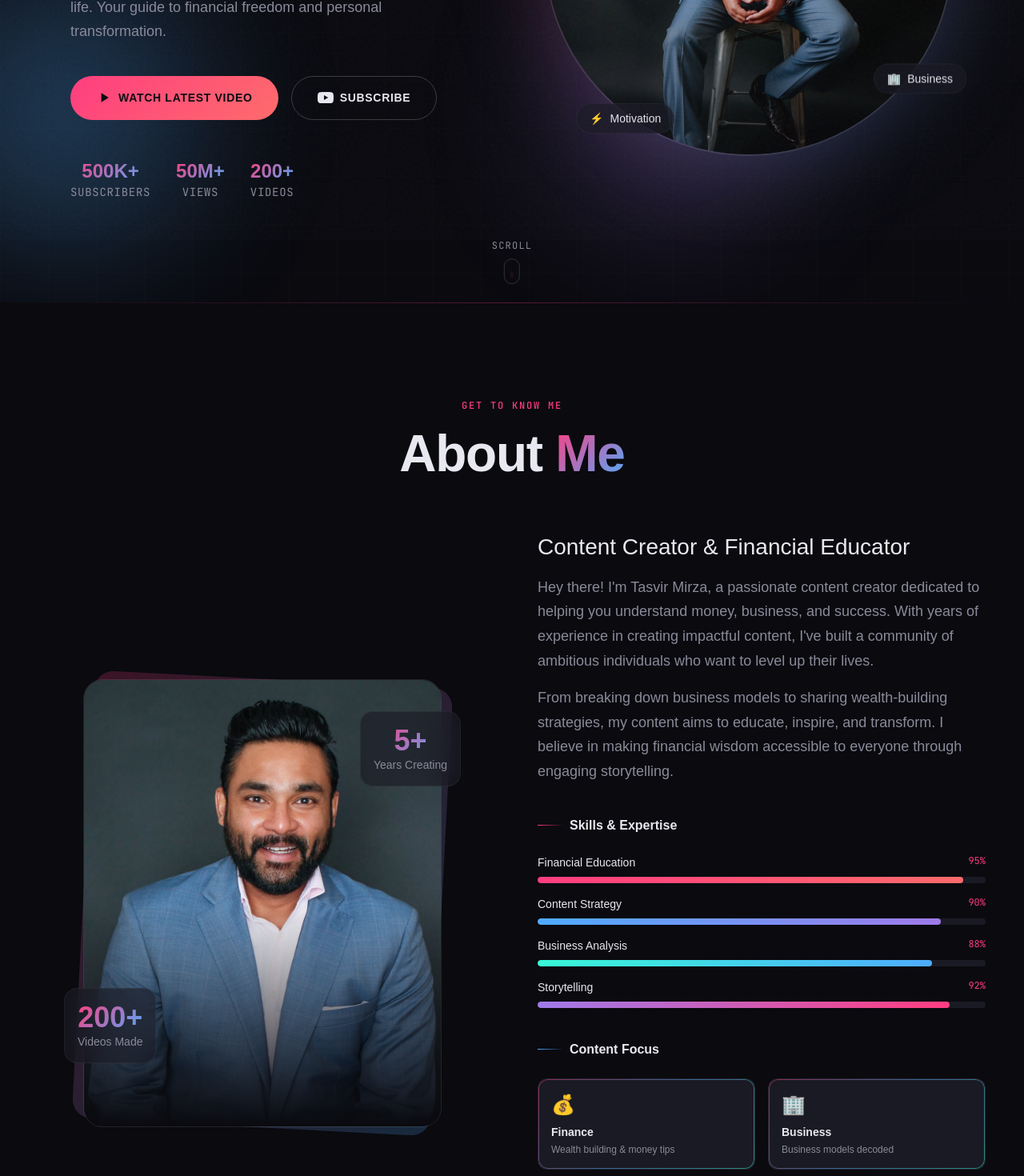
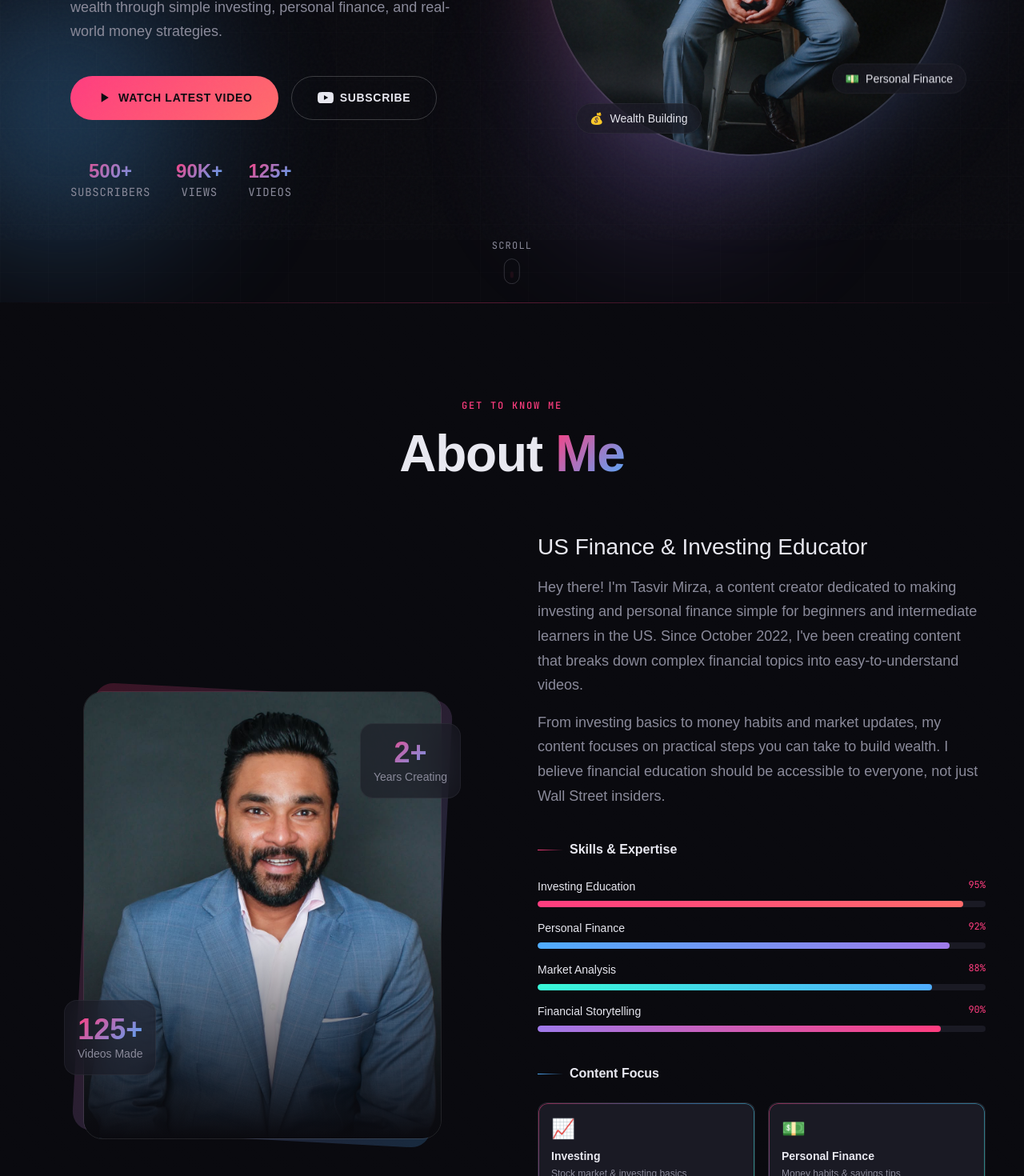
Before and after one commit to biplab85/tasvir-mirza, a Next.js app: page / in a window 1280 px wide. Shown: the part 500-1970 px from the top of the page at 80% size. Built offline with nearby package versions, Linux system fonts and the light colour scheme; a web font is replaced by a local one.

Commit message:
remove scroller bar and update content

```diff
--- a/src/app/globals.css
+++ b/src/app/globals.css
@@ -31,22 +31,14 @@ body {
   overflow-x: hidden;
 }
 
-/* Custom Scrollbar */
-::-webkit-scrollbar {
-  width: 8px;
+/* Hide Scrollbar */
+html {
+  scrollbar-width: none; /* Firefox */
+  -ms-overflow-style: none; /* IE and Edge */
 }
 
-::-webkit-scrollbar-track {
-  background: var(--obsidian);
-}
-
-::-webkit-scrollbar-thumb {
-  background: linear-gradient(180deg, var(--neon-pink), var(--electric-blue));
-  border-radius: 4px;
-}
-
-::-webkit-scrollbar-thumb:hover {
-  background: linear-gradient(180deg, var(--neon-coral), var(--cyber-purple));
+::-webkit-scrollbar {
+  display: none; /* Chrome, Safari, Opera */
 }
 
 /* Selection */
--- a/src/components/About.tsx
+++ b/src/components/About.tsx
@@ -5,17 +5,17 @@ import { motion, useInView } from 'framer-motion'
 import Image from 'next/image'
 
 const skills = [
-  { name: 'Financial Education', level: 95, color: 'from-neon-pink to-neon-coral' },
-  { name: 'Content Strategy', level: 90, color: 'from-electric-blue to-cyber-purple' },
-  { name: 'Business Analysis', level: 88, color: 'from-mint-glow to-electric-blue' },
-  { name: 'Storytelling', level: 92, color: 'from-cyber-purple to-neon-pink' },
+  { name: 'Investing Education', level: 95, color: 'from-neon-pink to-neon-coral' },
+  { name: 'Personal Finance', level: 92, color: 'from-electric-blue to-cyber-purple' },
+  { name: 'Market Analysis', level: 88, color: 'from-mint-glow to-electric-blue' },
+  { name: 'Financial Storytelling', level: 90, color: 'from-cyber-purple to-neon-pink' },
 ]
 
 const contentFocus = [
-  { icon: '💰', title: 'Finance', description: 'Wealth building & money tips' },
-  { icon: '🏢', title: 'Business', description: 'Business models decoded' },
-  { icon: '⚡', title: 'Motivation', description: 'Transform your mindset' },
-  { icon: '🎯', title: 'Lifestyle', description: 'Level up your life' },
+  { icon: '📈', title: 'Investing', description: 'Stock market & investing basics' },
+  { icon: '💵', title: 'Personal Finance', description: 'Money habits & savings tips' },
+  { icon: '📊', title: 'Market Updates', description: 'Latest financial trends' },
+  { icon: '💰', title: 'Wealth Building', description: 'Practical income strategies' },
 ]
 
 export default function About() {
@@ -79,7 +79,7 @@ export default function About() {
                 transition={{ duration: 0.5, delay: 0.6, type: 'spring' }}
                 className="absolute -right-6 top-10 glass rounded-2xl p-4 text-center"
               >
-                <div className="font-display text-4xl font-bold gradient-text">5+</div>
+                <div className="font-display text-4xl font-bold gradient-text">2+</div>
                 <div className="text-silver text-sm font-heading">Years Creating</div>
               </motion.div>
 
@@ -90,7 +90,7 @@ export default function About() {
                 transition={{ duration: 0.5, delay: 0.8, type: 'spring' }}
                 className="absolute -left-6 bottom-20 glass rounded-2xl p-4 text-center"
               >
-                <div className="font-display text-4xl font-bold gradient-text">200+</div>
+                <div className="font-display text-4xl font-bold gradient-text">125+</div>
                 <div className="text-silver text-sm font-heading">Videos Made</div>
               </motion.div>
             </div>
@@ -105,18 +105,18 @@ export default function About() {
             {/* Bio */}
             <div className="mb-10">
               <h3 className="text-subheading text-pearl mb-4">
-                Content Creator & Financial Educator
+                US Finance & Investing Educator
               </h3>
               <p className="text-body mb-4">
-                Hey there! I&apos;m Tasvir Mirza, a passionate content creator dedicated to
-                helping you understand money, business, and success. With years of experience
-                in creating impactful content, I&apos;ve built a community of ambitious individuals
-                who want to level up their lives.
+                Hey there! I&apos;m Tasvir Mirza, a content creator dedicated to making
+                investing and personal finance simple for beginners and intermediate learners
+                in the US. Since October 2022, I&apos;ve been creating content that breaks down
+                complex financial topics into easy-to-understand videos.
               </p>
               <p className="text-body">
-                From breaking down business models to sharing wealth-building strategies, my content
-                aims to educate, inspire, and transform. I believe in making financial wisdom
-                accessible to everyone through engaging storytelling.
+                From investing basics to money habits and market updates, my content focuses on
+                practical steps you can take to build wealth. I believe financial education
+                should be accessible to everyone, not just Wall Street insiders.
               </p>
             </div>
 
--- a/src/components/Categories.tsx
+++ b/src/components/Categories.tsx
@@ -7,60 +7,60 @@ const categories = [
   {
     icon: (
       <svg className="w-10 h-10" viewBox="0 0 24 24" fill="none" stroke="currentColor" strokeWidth="1.5">
-        <path d="M12 8c-1.657 0-3 .895-3 2s1.343 2 3 2 3 .895 3 2-1.343 2-3 2m0-8c1.11 0 2.08.402 2.599 1M12 8V7m0 1v8m0 0v1m0-1c-1.11 0-2.08-.402-2.599-1M21 12a9 9 0 11-18 0 9 9 0 0118 0z" strokeLinecap="round" strokeLinejoin="round"/>
+        <path d="M13 7h8m0 0v8m0-8l-8 8-4-4-6 6" strokeLinecap="round" strokeLinejoin="round"/>
       </svg>
     ),
-    title: 'Finance',
-    description: 'Smart money management, wealth building strategies, and financial wisdom for everyday life.',
-    videoCount: 45,
+    title: 'Investing Basics',
+    description: 'Stock market fundamentals, ETFs, index funds, and getting started with investing.',
+    videoCount: 35,
     color: 'from-neon-pink to-neon-coral',
     bgColor: 'bg-neon-pink/10',
   },
   {
     icon: (
       <svg className="w-10 h-10" viewBox="0 0 24 24" fill="none" stroke="currentColor" strokeWidth="1.5">
-        <path d="M19 21V5a2 2 0 00-2-2H7a2 2 0 00-2 2v16m14 0h2m-2 0h-5m-9 0H3m2 0h5M9 7h1m-1 4h1m4-4h1m-1 4h1m-5 10v-5a1 1 0 011-1h2a1 1 0 011 1v5m-4 0h4" strokeLinecap="round" strokeLinejoin="round"/>
+        <path d="M12 8c-1.657 0-3 .895-3 2s1.343 2 3 2 3 .895 3 2-1.343 2-3 2m0-8c1.11 0 2.08.402 2.599 1M12 8V7m0 1v8m0 0v1m0-1c-1.11 0-2.08-.402-2.599-1M21 12a9 9 0 11-18 0 9 9 0 0118 0z" strokeLinecap="round" strokeLinejoin="round"/>
       </svg>
     ),
-    title: 'Business',
-    description: 'Business models, entrepreneurship insights, and corporate strategies decoded.',
-    videoCount: 32,
+    title: 'Personal Finance',
+    description: 'Budgeting, saving strategies, and managing your money effectively.',
+    videoCount: 30,
     color: 'from-electric-blue to-cyber-purple',
     bgColor: 'bg-electric-blue/10',
   },
   {
     icon: (
       <svg className="w-10 h-10" viewBox="0 0 24 24" fill="none" stroke="currentColor" strokeWidth="1.5">
-        <path d="M13 10V3L4 14h7v7l9-11h-7z" strokeLinecap="round" strokeLinejoin="round"/>
+        <path d="M9 19v-6a2 2 0 00-2-2H5a2 2 0 00-2 2v6a2 2 0 002 2h2a2 2 0 002-2zm0 0V9a2 2 0 012-2h2a2 2 0 012 2v10m-6 0a2 2 0 002 2h2a2 2 0 002-2m0 0V5a2 2 0 012-2h2a2 2 0 012 2v14a2 2 0 01-2 2h-2a2 2 0 01-2-2z" strokeLinecap="round" strokeLinejoin="round"/>
       </svg>
     ),
-    title: 'Motivation',
-    description: 'Personal transformation, mindset shifts, and achieving your goals faster.',
-    videoCount: 38,
+    title: 'Market Updates',
+    description: 'Latest financial news, market trends, and what they mean for your portfolio.',
+    videoCount: 25,
     color: 'from-mint-glow to-electric-blue',
     bgColor: 'bg-mint-glow/10',
   },
   {
     icon: (
       <svg className="w-10 h-10" viewBox="0 0 24 24" fill="none" stroke="currentColor" strokeWidth="1.5">
-        <path d="M3 12l2-2m0 0l7-7 7 7M5 10v10a1 1 0 001 1h3m10-11l2 2m-2-2v10a1 1 0 01-1 1h-3m-6 0a1 1 0 001-1v-4a1 1 0 011-1h2a1 1 0 011 1v4a1 1 0 001 1m-6 0h6" strokeLinecap="round" strokeLinejoin="round"/>
+        <path d="M17 9V7a2 2 0 00-2-2H5a2 2 0 00-2 2v6a2 2 0 002 2h2m2 4h10a2 2 0 002-2v-6a2 2 0 00-2-2H9a2 2 0 00-2 2v6a2 2 0 002 2zm7-5a2 2 0 11-4 0 2 2 0 014 0z" strokeLinecap="round" strokeLinejoin="round"/>
       </svg>
     ),
-    title: 'Lifestyle',
-    description: 'American dream reality, life lessons, and navigating modern challenges.',
-    videoCount: 28,
+    title: 'Money Habits',
+    description: 'Building wealth mindset, daily habits, and practical money management tips.',
+    videoCount: 20,
     color: 'from-cyber-purple to-neon-pink',
     bgColor: 'bg-cyber-purple/10',
   },
   {
     icon: (
       <svg className="w-10 h-10" viewBox="0 0 24 24" fill="none" stroke="currentColor" strokeWidth="1.5">
-        <path d="M9.663 17h4.673M12 3v1m6.364 1.636l-.707.707M21 12h-1M4 12H3m3.343-5.657l-.707-.707m2.828 9.9a5 5 0 117.072 0l-.548.547A3.374 3.374 0 0014 18.469V19a2 2 0 11-4 0v-.531c0-.895-.356-1.754-.988-2.386l-.548-.547z" strokeLinecap="round" strokeLinejoin="round"/>
+        <path d="M12 8v13m0-13V6a2 2 0 112 2h-2zm0 0V5.5A2.5 2.5 0 109.5 8H12zm-7 4h14M5 12a2 2 0 110-4h14a2 2 0 110 4M5 12v7a2 2 0 002 2h10a2 2 0 002-2v-7" strokeLinecap="round" strokeLinejoin="round"/>
       </svg>
     ),
-    title: 'Success Secrets',
-    description: 'Hidden strategies the wealthy use, and actionable steps to level up.',
-    videoCount: 25,
+    title: 'Savings Strategies',
+    description: 'Emergency funds, savings goals, and practical steps to save more money.',
+    videoCount: 8,
     color: 'from-neon-coral to-mint-glow',
     bgColor: 'bg-neon-coral/10',
   },
@@ -70,9 +70,9 @@ const categories = [
         <path d="M9 12l2 2 4-4m5.618-4.016A11.955 11.955 0 0112 2.944a11.955 11.955 0 01-8.618 3.04A12.02 12.02 0 003 9c0 5.591 3.824 10.29 9 11.622 5.176-1.332 9-6.03 9-11.622 0-1.042-.133-2.052-.382-3.016z" strokeLinecap="round" strokeLinejoin="round"/>
       </svg>
     ),
-    title: 'Side Hustles',
-    description: 'Income streams, passive income ideas, and building multiple revenue sources.',
-    videoCount: 22,
+    title: 'Income Strategies',
+    description: 'Ways to increase your income, side income ideas, and earning potential.',
+    videoCount: 7,
     color: 'from-electric-blue to-mint-glow',
     bgColor: 'bg-electric-blue/10',
   },
@@ -112,8 +112,8 @@ export default function Categories() {
             Content <span className="gradient-text">Categories</span>
           </h2>
           <p className="text-body max-w-2xl mx-auto">
-            Explore my diverse range of content. From finance and business insights to motivation
-            and lifestyle tips, there&apos;s something for everyone looking to level up.
+            Explore my content focused on US finance and investing. From investing basics to
+            practical money strategies, everything you need to start building wealth.
           </p>
         </motion.div>
 
--- a/src/components/Contact.tsx
+++ b/src/components/Contact.tsx
@@ -124,8 +124,8 @@ export default function Contact() {
             Let&apos;s <span className="gradient-text">Collaborate</span>
           </h2>
           <p className="text-body max-w-2xl mx-auto">
-            Interested in working together? Have a question or just want to say hi?
-            I&apos;d love to hear from you. Let&apos;s create something amazing.
+            Have questions about investing or personal finance? Want to collaborate?
+            I&apos;d love to hear from you. Let&apos;s connect.
           </p>
         </motion.div>
 
@@ -353,7 +353,7 @@ export default function Contact() {
                     Brand Collaborations
                   </h4>
                   <p className="text-silver text-sm mb-3">
-                    Looking to partner on sponsored content, product reviews, or brand campaigns?
+                    Looking to partner on finance-related sponsored content or brand campaigns?
                   </p>
                   <a
                     href="mailto:business@tasvirmirza.com"
--- a/src/components/FeaturedVideos.tsx
+++ b/src/components/FeaturedVideos.tsx
@@ -165,8 +165,8 @@ export default function FeaturedVideos() {
             Featured <span className="gradient-text">Videos</span>
           </h2>
           <p className="text-body max-w-2xl mx-auto">
-            Check out my latest and most popular videos. From business insights to financial wisdom,
-            there&apos;s something for everyone looking to level up.
+            Check out my latest videos on investing, personal finance, and building wealth.
+            Simple strategies for beginners and intermediate investors in the US.
           </p>
         </motion.div>
 
--- a/src/components/Footer.tsx
+++ b/src/components/Footer.tsx
@@ -50,8 +50,8 @@ export default function Footer() {
               </span>
             </a>
             <p className="text-silver text-sm mb-6 max-w-xs">
-              Content creator, tech enthusiast, and digital storyteller bringing you
-              the best in tech reviews and tutorials.
+              Finance educator helping beginners in the US build wealth through
+              investing basics, personal finance tips, and practical money strategies.
             </p>
 
             {/* Subscribe Button */}
--- a/src/components/Hero.tsx
+++ b/src/components/Hero.tsx
@@ -134,8 +134,8 @@ export default function Hero() {
               transition={{ duration: 0.8, delay: 0.4 }}
               className="text-body max-w-lg mx-auto lg:mx-0 mb-10"
             >
-              Helping you master money, decode business, and level up your life.
-              Your guide to financial freedom and personal transformation.
+              Helping beginners and intermediate investors in the US build wealth through
+              simple investing, personal finance, and real-world money strategies.
             </motion.p>
 
             {/* CTA Buttons */}
@@ -184,9 +184,9 @@ export default function Hero() {
               className="flex items-center gap-8 mt-12 justify-center lg:justify-start"
             >
               {[
-                { value: '500K+', label: 'Subscribers' },
-                { value: '50M+', label: 'Views' },
-                { value: '200+', label: 'Videos' },
+                { value: '500+', label: 'Subscribers' },
+                { value: '90K+', label: 'Views' },
+                { value: '125+', label: 'Videos' },
               ].map((stat, index) => (
                 <div key={index} className="text-center">
                   <div className="font-display text-2xl font-bold gradient-text">{stat.value}</div>
@@ -249,7 +249,7 @@ export default function Hero() {
                 transition={{ duration: 3, repeat: Infinity, ease: 'easeInOut' }}
               >
                 <span className="text-sm font-heading font-medium flex items-center gap-2">
-                  <span className="text-neon-coral">💰</span> Finance
+                  <span className="text-neon-coral">📈</span> Investing
                 </span>
               </motion.div>
 
@@ -259,7 +259,7 @@ export default function Hero() {
                 transition={{ duration: 3.5, repeat: Infinity, ease: 'easeInOut', delay: 0.5 }}
               >
                 <span className="text-sm font-heading font-medium flex items-center gap-2">
-                  <span className="text-electric-blue">🏢</span> Business
+                  <span className="text-electric-blue">💵</span> Personal Finance
                 </span>
               </motion.div>
 
@@ -269,7 +269,7 @@ export default function Hero() {
                 transition={{ duration: 4, repeat: Infinity, ease: 'easeInOut', delay: 1 }}
               >
                 <span className="text-sm font-heading font-medium flex items-center gap-2">
-                  <span className="text-mint-glow">⚡</span> Motivation
+                  <span className="text-mint-glow">💰</span> Wealth Building
                 </span>
               </motion.div>
             </div>
--- a/src/components/Newsletter.tsx
+++ b/src/components/Newsletter.tsx
@@ -81,8 +81,8 @@ export default function Newsletter() {
               Stay <span className="gradient-text">Updated</span>
             </h2>
             <p className="text-body max-w-xl mx-auto mb-8">
-              Get exclusive content, early access to videos, behind-the-scenes updates,
-              and tech tips delivered straight to your inbox. No spam, just pure value.
+              Get exclusive investing tips, early access to videos, behind-the-scenes updates,
+              and personal finance insights delivered straight to your inbox. No spam, just value.
             </p>
           </motion.div>
 
@@ -166,8 +166,8 @@ export default function Newsletter() {
           >
             {[
               { icon: '🎬', text: 'Early Video Access' },
-              { icon: '💡', text: 'Exclusive Tech Tips' },
-              { icon: '🎁', text: 'Giveaways & Perks' },
+              { icon: '💡', text: 'Investing Tips' },
+              { icon: '📊', text: 'Market Insights' },
             ].map((perk, index) => (
               <div
                 key={index}
@@ -201,11 +201,11 @@ export default function Newsletter() {
                 />
               ))}
               <div className="w-8 h-8 rounded-full border-2 border-graphite bg-gradient-to-br from-neon-pink to-electric-blue flex items-center justify-center text-xs font-bold text-void">
-                +5K
+                +500
               </div>
             </div>
             <span className="text-sm text-silver">
-              Join <span className="text-pearl font-medium">5,000+</span> subscribers
+              Join <span className="text-pearl font-medium">500+</span> subscribers
             </span>
           </motion.div>
         </motion.div>
--- a/src/components/Stats.tsx
+++ b/src/components/Stats.tsx
@@ -5,7 +5,7 @@ import { motion, useInView, useSpring, useTransform } from 'framer-motion'
 
 const stats = [
   {
-    value: 500000,
+    value: 506,
     suffix: '+',
     label: 'Subscribers',
     icon: (
@@ -14,11 +14,11 @@ const stats = [
         <path d="M9.545 15.568V8.432L15.818 12l-6.273 3.568z" fill="#0a0a0f"/>
       </svg>
     ),
-    description: 'Growing community of tech enthusiasts',
+    description: 'Growing community of finance enthusiasts',
     color: 'from-neon-pink to-neon-coral',
   },
   {
-    value: 50000000,
+    value: 90386,
     suffix: '+',
     label: 'Total Views',
     icon: (
@@ -26,11 +26,11 @@ const stats = [
         <path d="M12 4.5C7 4.5 2.73 7.61 1 12c1.73 4.39 6 7.5 11 7.5s9.27-3.11 11-7.5c-1.73-4.39-6-7.5-11-7.5zM12 17c-2.76 0-5-2.24-5-5s2.24-5 5-5 5 2.24 5 5-2.24 5-5 5zm0-8c-1.66 0-3 1.34-3 3s1.34 3 3 3 3-1.34 3-3-1.34-3-3-3z"/>
       </svg>
     ),
-    description: 'Minutes of content watched worldwide',
+    description: 'Financial education content watched',
     color: 'from-electric-blue to-cyber-purple',
   },
   {
-    value: 230,
+    value: 125,
     suffix: '+',
     label: 'Videos',
     icon: (
@@ -38,19 +38,19 @@ const stats = [
         <path d="M18 4l2 4h-3l-2-4h-2l2 4h-3l-2-4H8l2 4H7L5 4H4c-1.1 0-1.99.9-1.99 2L2 18c0 1.1.9 2 2 2h16c1.1 0 2-.9 2-2V4h-4z"/>
       </svg>
     ),
-    description: 'High-quality videos and counting',
+    description: 'Investing & finance videos created',
     color: 'from-mint-glow to-electric-blue',
   },
   {
-    value: 45,
+    value: 2,
     suffix: '+',
-    label: 'Collaborations',
+    label: 'Years Creating',
     icon: (
       <svg className="w-8 h-8" viewBox="0 0 24 24" fill="currentColor">
-        <path d="M16 11c1.66 0 2.99-1.34 2.99-3S17.66 5 16 5c-1.66 0-3 1.34-3 3s1.34 3 3 3zm-8 0c1.66 0 2.99-1.34 2.99-3S9.66 5 8 5C6.34 5 5 6.34 5 8s1.34 3 3 3zm0 2c-2.33 0-7 1.17-7 3.5V19h14v-2.5c0-2.33-4.67-3.5-7-3.5zm8 0c-.29 0-.62.02-.97.05 1.16.84 1.97 1.97 1.97 3.45V19h6v-2.5c0-2.33-4.67-3.5-7-3.5z"/>
+        <path d="M19 3h-1V1h-2v2H8V1H6v2H5c-1.11 0-1.99.9-1.99 2L3 19c0 1.1.89 2 2 2h14c1.1 0 2-.9 2-2V5c0-1.1-.9-2-2-2zm0 16H5V8h14v11zM9 10H7v2h2v-2zm4 0h-2v2h2v-2zm4 0h-2v2h2v-2zm-8 4H7v2h2v-2zm4 0h-2v2h2v-2zm4 0h-2v2h2v-2z"/>
       </svg>
     ),
-    description: 'Brand and creator partnerships',
+    description: 'Creating content since October 2022',
     color: 'from-cyber-purple to-neon-pink',
   },
 ]
@@ -148,7 +148,7 @@ export default function Stats() {
             Channel <span className="gradient-text">Statistics</span>
           </h2>
           <p className="text-body max-w-2xl mx-auto">
-            Numbers that tell the story of a passionate creator and an amazing community.
+            Numbers that tell the story of a growing finance education channel and community.
           </p>
         </motion.div>
 
@@ -218,7 +218,7 @@ export default function Stats() {
               <div className="marquee-content">
                 {[...Array(2)].map((_, i) => (
                   <div key={i} className="flex items-center">
-                    {['Tech Reviews', 'Tutorials', 'Gaming', 'Vlogs', 'Q&A', 'Unboxing', 'Comparisons', 'Tips & Tricks'].map((item, j) => (
+                    {['Investing', 'Personal Finance', 'Money Habits', 'Market Updates', 'Wealth Building', 'Savings Tips', 'Stock Market', 'Financial Freedom'].map((item, j) => (
                       <span
                         key={j}
                         className="px-8 font-display text-2xl lg:text-4xl font-bold text-smoke whitespace-nowrap"
```
